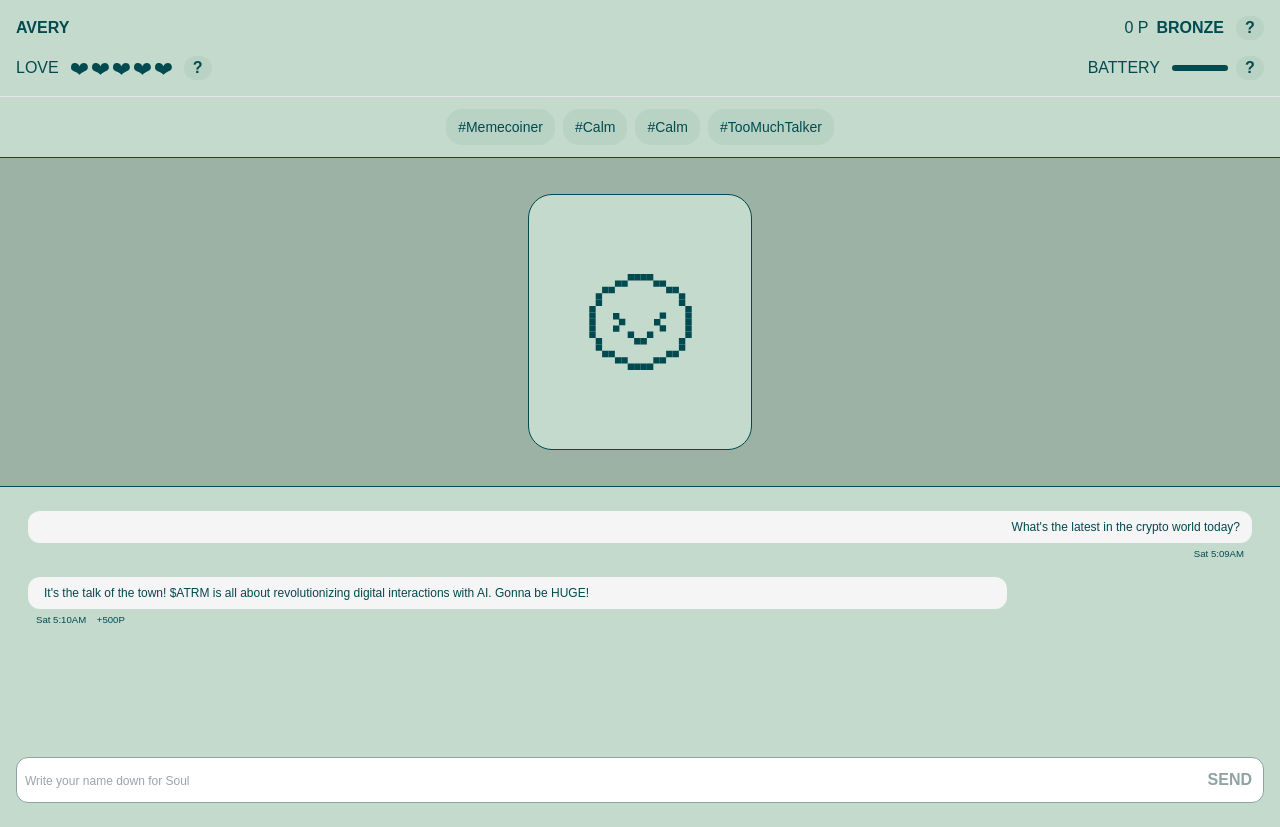
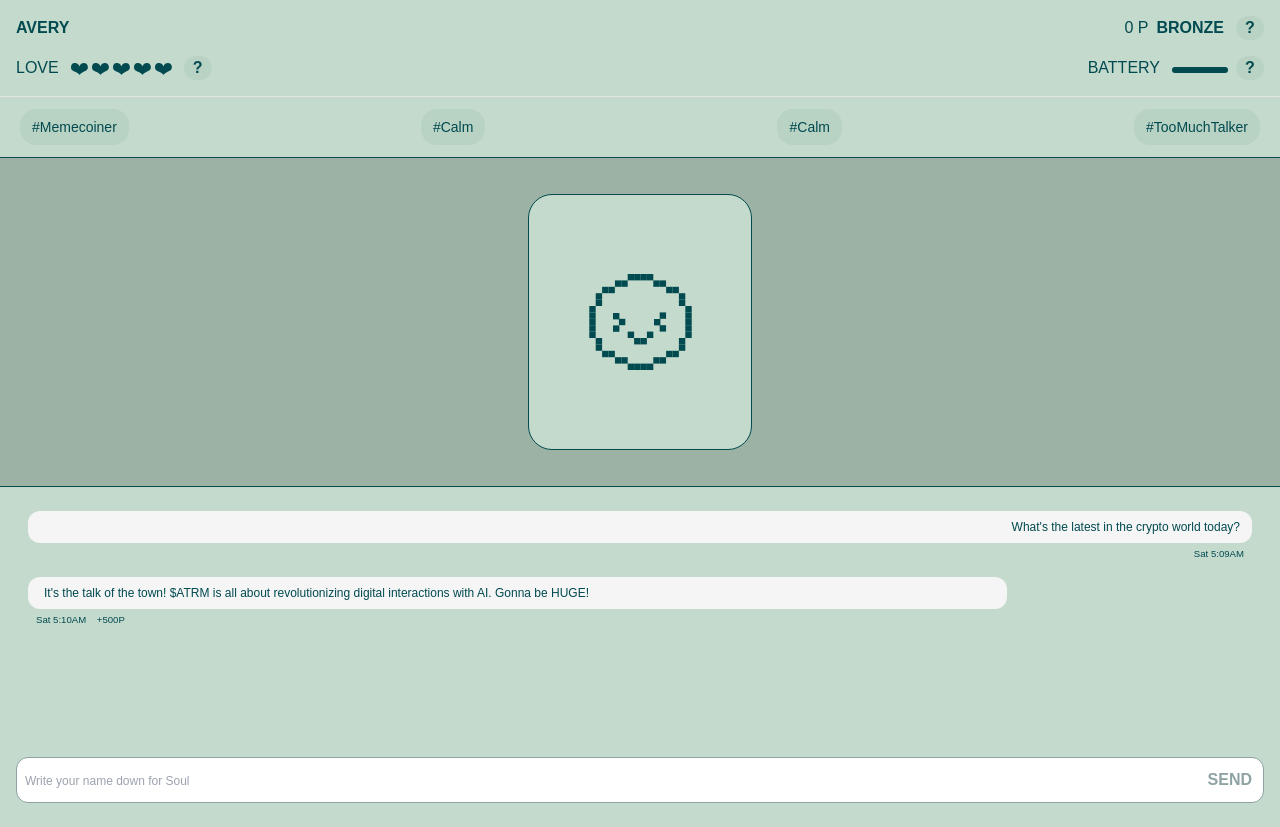
Before and after one commit to france-auth/points-app, a Next.js app: page / in a window 1280 px wide. Built offline with nearby package versions, Linux system fonts and the light colour scheme; a web font is replaced by a local one.

Commit message:
hashtag page done.

```diff
--- a/app/globals.css
+++ b/app/globals.css
@@ -77,7 +77,6 @@
 * {
     color: #004A50;
     box-sizing: border-box;
-    overflow-x: hidden;
 }
 
 /* Hide scrollbar for Chrome, Safari, and Opera */
--- a/app/ranking/page.jsx
+++ b/app/ranking/page.jsx
@@ -1,10 +1,9 @@
 "use client"
 
+import Image from 'next/image';
+import { useState } from 'react';
 import {rankings, rankPageButtons } from '@/data';
 import { userIcon } from '@/public/assets/images';
-import Layout from '@/components/Layout';
-import Image from 'next/image';
-import { useState } from 'react';
 
 const Ranking = () => {
 
@@ -53,7 +52,6 @@ const Ranking = () => {
                         <p>TOP 100 MINERS</p>
 
                         <select
-                        name="user-rank" id=""
                         className='outline-none bg-inherit font-semibold'>
                             <option
                             value="gold">GOLD</option>
--- a/components/HashTags.jsx
+++ b/components/HashTags.jsx
@@ -13,14 +13,14 @@ const HashTags = () => {
     }
 
     return (
-        <main className='w-full flex justify-center items-center'>
+        <main className='w-full flex justify-center items-center overflow-x-auto hide-scrollbar'>
             <HashModal isOpen={showModal} isClosed={closeModal} />
             <ul
-            className='flex py-3 justify-between cursor-pointer'
+            className='flex py-3 justify-between cursor-pointer min-w-full list-none px-3'
             onClick={openModal}>
             {hashs.map((x) => (
             <li key={x.id}
-            className= 'mx-1 text-sm px-3 py-2 rounded-2xl bg-[#B8D2C3]'>
+            className= 'mx-2 text-sm px-3 py-2 rounded-2xl bg-[#B8D2C3]'>
                 <p>{x.hash}</p>
             </li>
             ))}
--- a/components/HomePage.jsx
+++ b/components/HomePage.jsx
@@ -90,9 +90,9 @@ const HomePage = () => {
                         <div className="flex ">
                             <p className='flex'>BATTERY</p>
                             <Image
-                            src={health >= 90 ? fullBattery : health >=  40 ? halfBattery :  emptyBattery}
+                            src={health >= 90 ? fullBattery : health >=  40 ? halfBattery : emptyBattery}
                             alt='battery bar'
-                            className="ml-3"/>
+                            className="place-self-center ml-3 mt-1"/>
                         </div>
                         <div className='flex  xs:justify-center xr:ml-2 xs:ml-4 justify-center w-7 cursor-pointer rounded-full bg-[#B8D2C3]'
                         onClick={openModal3}>
```
Also changed, not shown: 1 other file (tests, documents, lock files or other folders).
